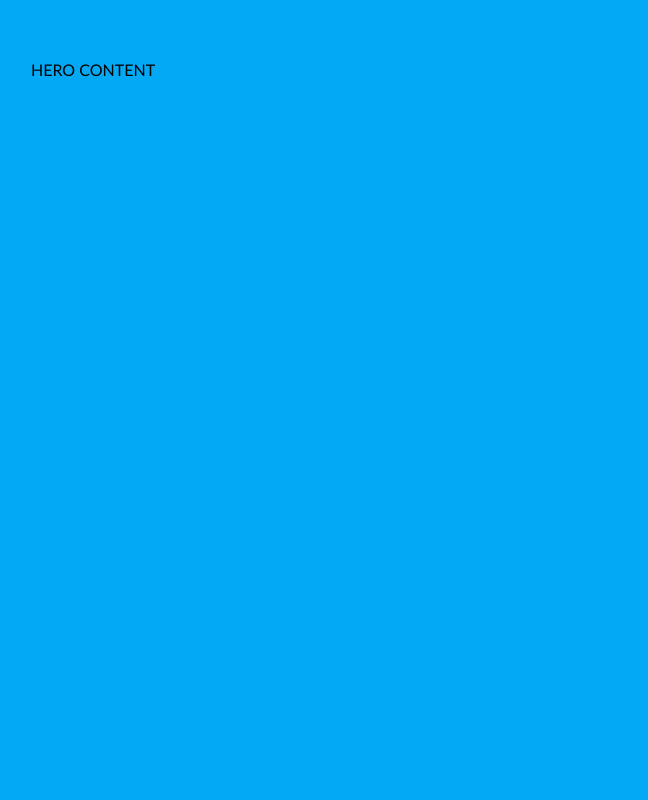
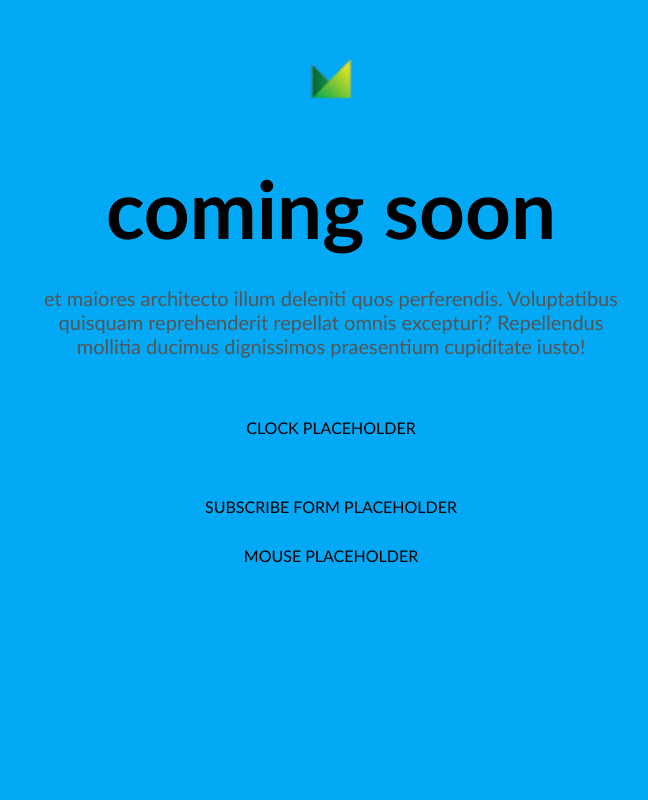
Before and after one commit to Dirigentas/4_coming_soon, a website: page index.html in a window 1280 px wide. Shown: the top 800 px of the page, without its empty margins (309-957 px from the left). Drawn offline with Linux system fonts and the light colour scheme.

Commit message:
hero content #2

```diff
--- a/css/pages/home.css
+++ b/css/pages/home.css
@@ -1,3 +1,30 @@
 .hero {
-    min-height: 100vh; kaip %, turimo ekrano aukštis
+    min-height: 100vh; /*kaip %, turimo ekrano aukštis*/
+    text-align: center;
 }
+.hero > .row-short {
+    display: flex;
+    flex-direction: column;
+    gap: 30px;
+
+}
+.logo {
+    height: 40px;
+    object-fit: contain;
+    margin-bottom: 30px;
+}
+.main-title { /*nurodau čia, nors buvo tas pats prie layout.css, todėl, kad čia jau nebe layout savybė*/
+    font-size: 80px;
+}
+.main-description {
+    font-size: 20px;
+    color: #555;
+}
+.clock {
+    margin: 30px 0
+}
+
+.left-column,
+.right-column {
+
+}
--- a/index.html
+++ b/index.html
@@ -25,7 +25,12 @@
     <main> <!-- šio main visai galim nedėti, bet galimai taip geriau dėl SEO-->
         <section class = "container bg-primary hero">
             <div class = "row-short">
-                HERO CONTENT
+                <img class = "logo" src="./img/logo.png" alt="logo">
+                <h1 class = "main-title">coming soon</h1>
+                <p class = "main-description">et maiores architecto illum deleniti quos perferendis. Voluptatibus quisquam reprehenderit repellat omnis excepturi? Repellendus mollitia ducimus dignissimos praesentium cupiditate iusto!</p>
+                <div class = "clock">CLOCK PLACEHOLDER</div>
+                <form>SUBSCRIBE FORM PLACEHOLDER</form>
+                <div>MOUSE PLACEHOLDER</div>
             </div>
         </section>
         <section class = "container">
```
